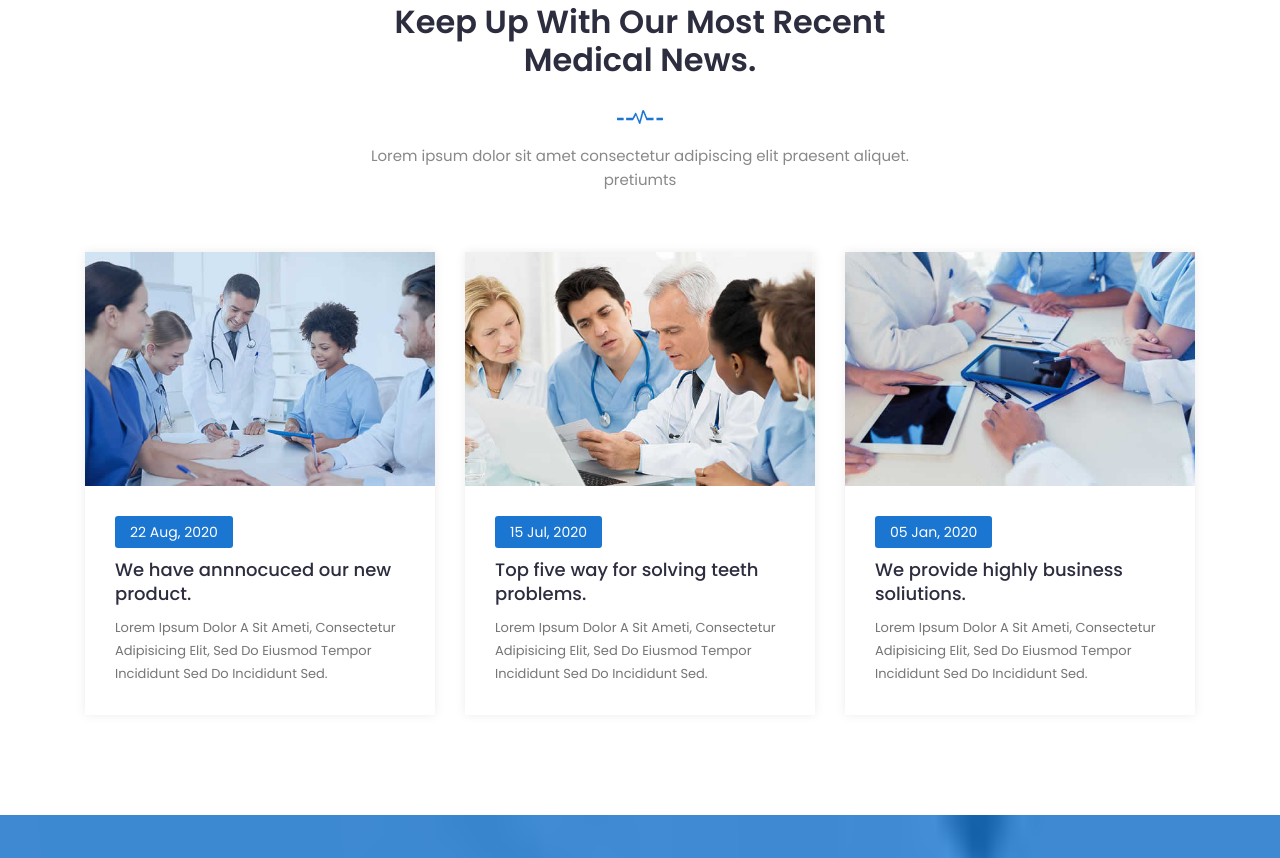
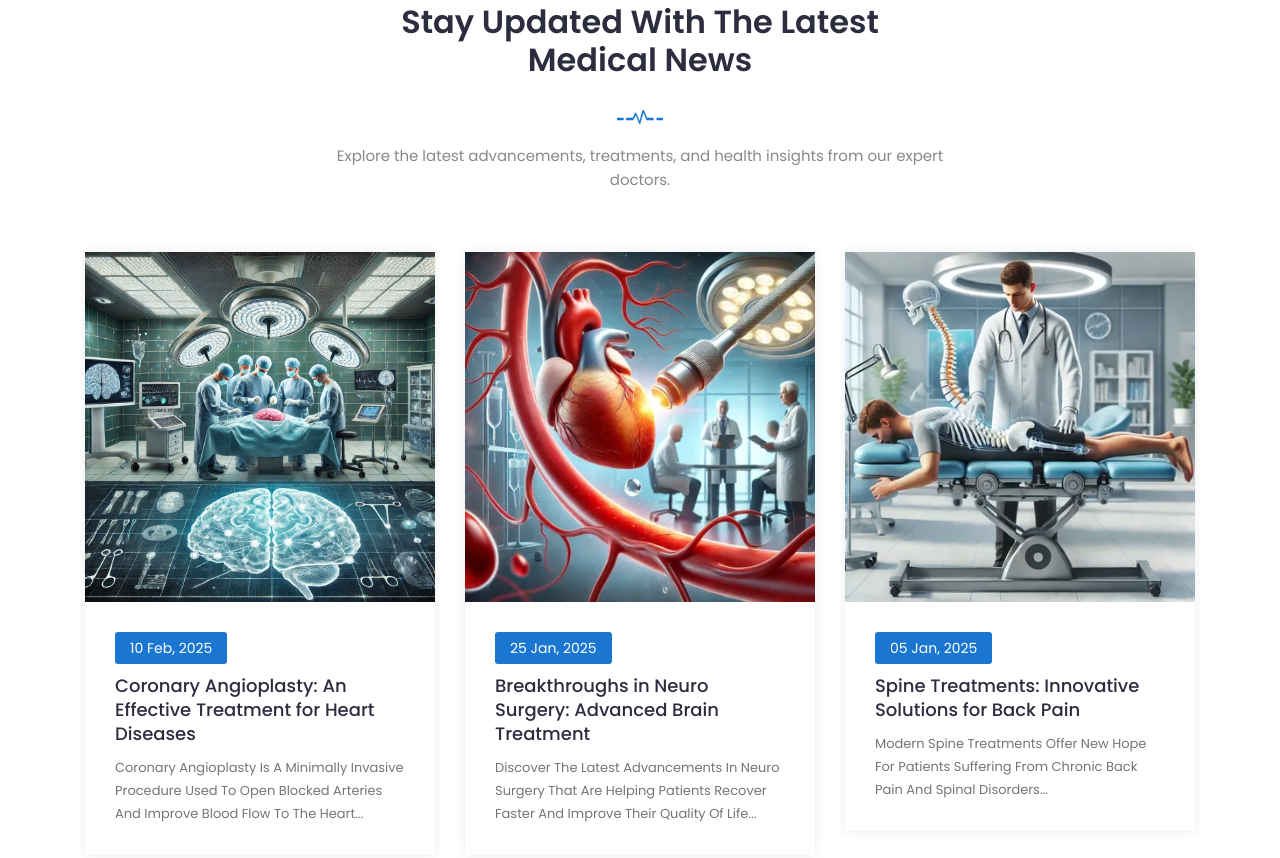
Before and after one commit to rIHDUS/DeepaSri, a plain HTML site: page index.html in a window 1280 px wide. Shown: the part 5935-6793 px from the top of the page. Drawn offline with Linux system fonts and the light colour scheme; a script that the page names is missing.

Commit message:
blog added to homePage

```diff
--- a/index.html
+++ b/index.html
@@ -843,11 +843,10 @@
       <div class="row">
         <div class="col-lg-12">
           <div class="section-title">
-            <h2>Keep up with Our Most Recent Medical News.</h2>
+            <h2>Stay Updated with the Latest Medical News</h2>
             <img src="img/section-img.png" alt="#" />
             <p>
-              Lorem ipsum dolor sit amet consectetur adipiscing elit praesent
-              aliquet. pretiumts
+              Explore the latest advancements, treatments, and health insights from our expert doctors.
             </p>
           </div>
         </div>
@@ -857,17 +856,17 @@
           <!-- Single Blog -->
           <div class="single-news">
             <div class="news-head">
-              <img src="img/blog1.jpg" alt="#" />
+              <img src="img/coronary_Angioplasty.webp" alt="Coronary Angioplasty" />
             </div>
             <div class="news-body">
               <div class="news-content">
-                <div class="date">22 Aug, 2020</div>
+                <div class="date">10 Feb, 2025</div>
                 <h2>
-                  <a href="blog-single.html">We have annnocuced our new product.</a>
+                  <a href="blog-single.html">Coronary Angioplasty: An Effective Treatment for Heart Diseases</a>
                 </h2>
                 <p class="text">
-                  Lorem ipsum dolor a sit ameti, consectetur adipisicing elit,
-                  sed do eiusmod tempor incididunt sed do incididunt sed.
+                  Coronary angioplasty is a minimally invasive procedure used to open blocked arteries and improve blood
+                  flow to the heart...
                 </p>
               </div>
             </div>
@@ -878,17 +877,17 @@
           <!-- Single Blog -->
           <div class="single-news">
             <div class="news-head">
-              <img src="img/blog2.jpg" alt="#" />
+              <img src="img/neuro_surgery_small.webp" alt="Neuro Surgery" />
             </div>
             <div class="news-body">
               <div class="news-content">
-                <div class="date">15 Jul, 2020</div>
+                <div class="date">25 Jan, 2025</div>
                 <h2>
-                  <a href="blog-single.html">Top five way for solving teeth problems.</a>
+                  <a href="blog-single.html">Breakthroughs in Neuro Surgery: Advanced Brain Treatment</a>
                 </h2>
                 <p class="text">
-                  Lorem ipsum dolor a sit ameti, consectetur adipisicing elit,
-                  sed do eiusmod tempor incididunt sed do incididunt sed.
+                  Discover the latest advancements in neuro surgery that are helping patients recover faster and improve
+                  their quality of life...
                 </p>
               </div>
             </div>
@@ -899,17 +898,17 @@
           <!-- Single Blog -->
           <div class="single-news">
             <div class="news-head">
-              <img src="img/blog3.jpg" alt="#" />
+              <img src="img/spine_small.webp" alt="Spine Treatment" />
             </div>
             <div class="news-body">
               <div class="news-content">
-                <div class="date">05 Jan, 2020</div>
+                <div class="date">05 Jan, 2025</div>
                 <h2>
-                  <a href="blog-single.html">We provide highly business soliutions.</a>
+                  <a href="blog-single.html">Spine Treatments: Innovative Solutions for Back Pain</a>
                 </h2>
                 <p class="text">
-                  Lorem ipsum dolor a sit ameti, consectetur adipisicing elit,
-                  sed do eiusmod tempor incididunt sed do incididunt sed.
+                  Modern spine treatments offer new hope for patients suffering from chronic back pain and spinal
+                  disorders...
                 </p>
               </div>
             </div>
@@ -919,6 +918,7 @@
       </div>
     </div>
   </section>
+
   <!-- End Blog Area -->
 
   <!-- Start clients -->
@@ -1048,14 +1048,15 @@
                 </div>
               </div>
               <div class="col-lg-7 col-md-8 col-12">
-                <p>( We will be confirm by an Text Message )</p>
+                <!-- <p>( We will be confirm by an Text Message )</p> -->
               </div>
             </div>
           </form>
         </div>
         <div class="col-lg-6 col-md-12">
           <div class="appointment-image">
-            <img src="img/contact-img.png" alt="#" />
+            <img src="img/abt6.jpg" alt="#" width="100%"
+              style="padding: 10px; border: 1px solid gray; border-radius: 20px; margin-bottom: 10px;" />
           </div>
         </div>
       </div>
```
Also changed, not shown: img/coronary_Angioplasty.webp (added), img/coronary_Angioplasty_small.webp (added), img/neuro_surgery.webp (added), img/neuro_surgery_small.webp (added), img/spine.webp (added), img/spine_small.webp (added).
